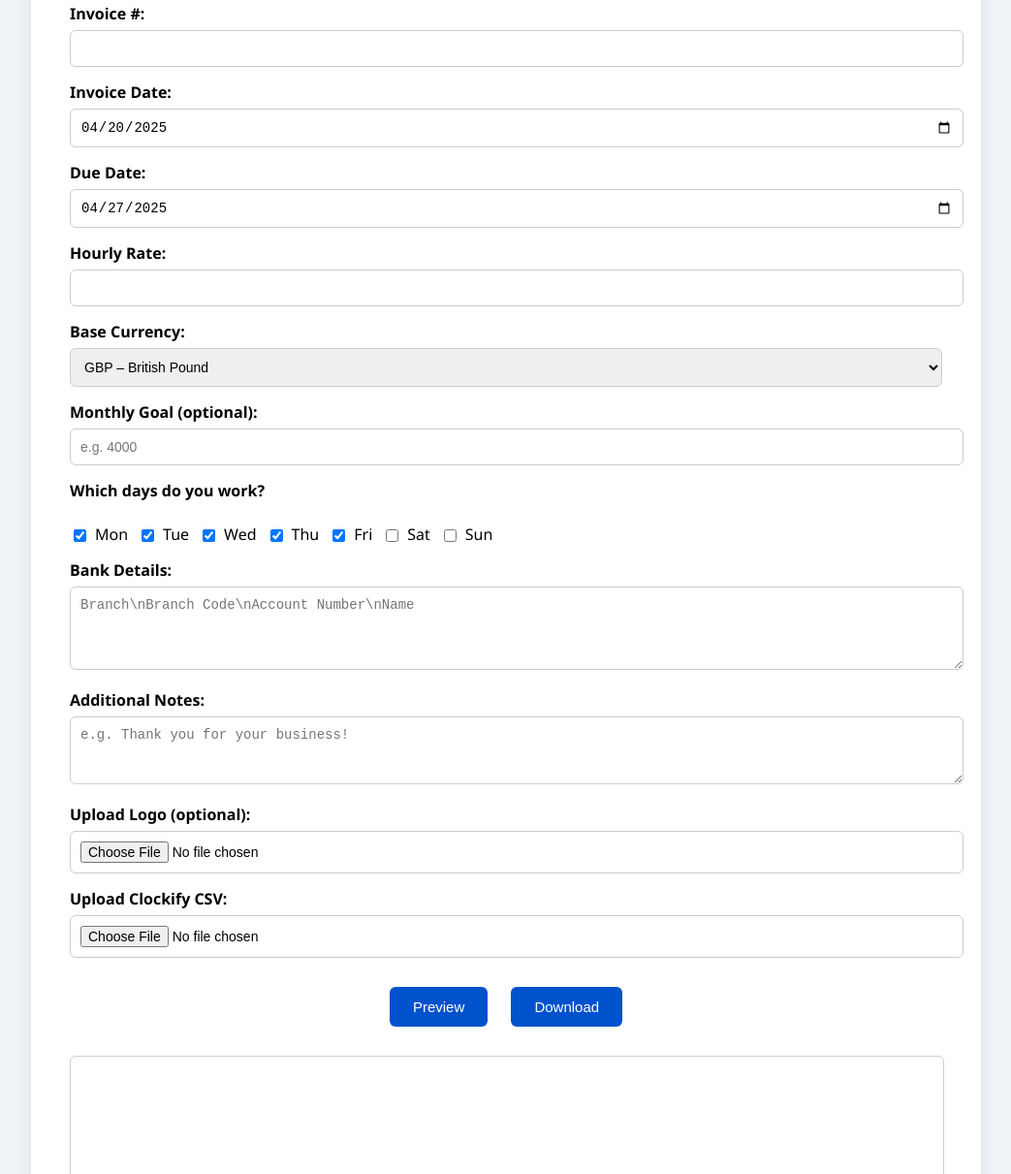
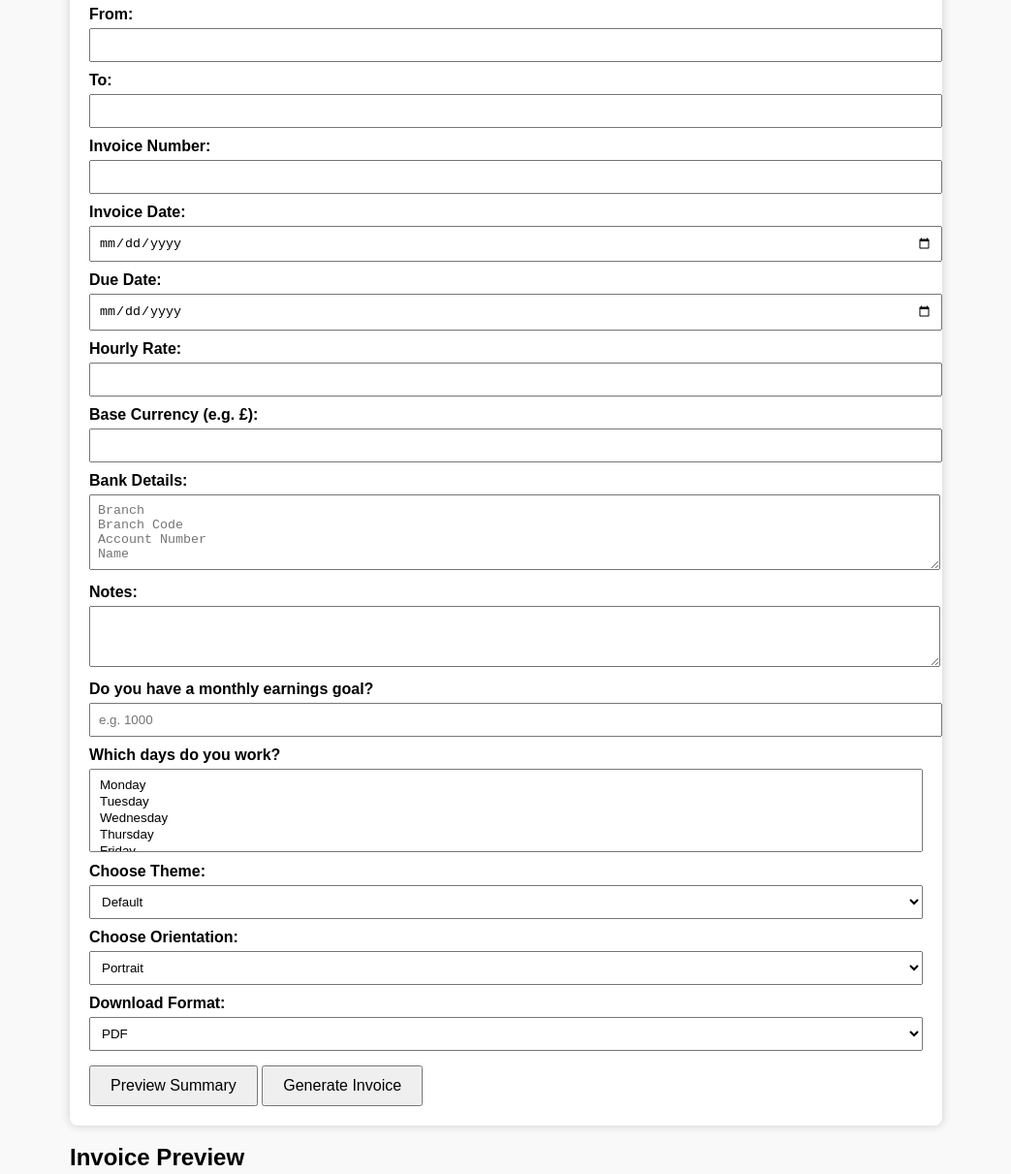
Before and after one commit to MichaelReichel/Clock2DocPublic, a plain HTML site: page index.html in a window 1280 px wide. Shown: the part 341-1552 px from the top of the page at 97% size, without its empty margins (118-1161 px from the left). Drawn offline with Linux system fonts and the light colour scheme.

Commit message:
Update index.html

```diff
--- a/index.html
+++ b/index.html
@@ -1,133 +1,155 @@
 <!DOCTYPE html>
 <html lang="en">
 <head>
-  <meta charset="UTF-8" />
-  <title>Clock2Doc</title>
+    <meta charset="UTF-8">
+    <title>Clock2Doc Invoice Generator</title>
+    <link rel="icon" type="image/png" href="static/logo.png">
     <style>
-    body { font-family: 'Segoe UI', sans-serif; background: #f0f4f8; padding: 40px; }
-    .container { max-width: 900px; margin: auto; background: #fff; padding: 40px; border-radius: 12px; box-shadow: 0 8px 24px rgba(0,0,0,0.08); }
-    label { font-weight: bold; display: block; margin-top: 15px; }
-    input, select, textarea { width: 100%; padding: 10px; margin-top: 6px; font-size: 14px; border: 1px solid #ccc; border-radius: 6px; }
-    .checkbox-group { display: flex; flex-wrap: wrap; gap: 10px; margin-top: 8px; }
-    .checkbox-group label { font-weight: normal; display: flex; align-items: center; gap: 6px; }
-    .buttons { margin-top: 30px; text-align: center; }
-    button { background: #0052cc; color: white; padding: 12px 24px; font-size: 15px; border: none; border-radius: 6px; margin: 0 10px; cursor: pointer; }
-    iframe { width: 100%; height: 600px; border: 1px solid #ccc; margin-top: 30px; border-radius: 6px; }
-    .logo-container { text-align: center; margin-bottom: 30px; }
-    .logo-container img { height: 140px; }
-    .summary-box { margin-top: 30px; padding: 20px; background: #f8faff; border: 1px solid #cce0ff; border-radius: 8px; }
-    .summary-box h3 { margin-top: 0; color: #0052cc; }
-    .summary-box p { margin: 5px 0; font-size: 16px; }
+        body {
+            font-family: Arial, sans-serif;
+            margin: 40px auto;
+            max-width: 900px;
+            background-color: #f9f9f9;
+            padding: 20px;
+        }
+        h1 {
+            text-align: center;
+        }
+        form {
+            background: white;
+            padding: 20px;
+            border-radius: 8px;
+            box-shadow: 0 0 10px #ccc;
+        }
+        label {
+            display: block;
+            margin-top: 10px;
+            font-weight: bold;
+        }
+        input, select, textarea {
+            width: 100%;
+            padding: 8px;
+            margin-top: 5px;
+        }
+        button {
+            margin-top: 15px;
+            padding: 10px 20px;
+            font-size: 16px;
+        }
+        #summary {
+            background: #eef;
+            margin-top: 20px;
+            padding: 15px;
+            border-radius: 5px;
+        }
     </style>
 </head>
 <body>
-  <div class="container">
-    <div class="logo-container">
-      <h1>Clock2Doc</h1>
+
+    <h1>
+        <img src="static/logo.png" alt="Clock2Doc Logo" style="height: 80px;"><br>
+        Clock2Doc Invoice Generator
+    </h1>
+
+    <form id="invoiceForm" method="POST" enctype="multipart/form-data" action="/upload" target="previewFrame">
+        <label for="csv_file">Upload Clockify CSV:</label>
+        <input type="file" id="csv_file" name="csv_file" required>
+
+        <label for="logo_file">Upload Logo (optional):</label>
+        <input type="file" id="logo_file" name="logo_file">
+
+        <label>From:</label>
+        <input type="text" name="from_name">
+
+        <label>To:</label>
+        <input type="text" name="to_name">
+
+        <label>Invoice Number:</label>
+        <input type="text" name="invoice_number">
+
+        <label>Invoice Date:</label>
+        <input type="date" name="invoice_date">
+
+        <label>Due Date:</label>
+        <input type="date" name="due_date">
+
+        <label>Hourly Rate:</label>
+        <input type="number" name="hourly_rate" step="0.01">
+
+        <label>Base Currency (e.g. £):</label>
+        <input type="text" name="base_currency">
+
+        <label>Bank Details:</label>
+        <textarea name="bank_details" rows="4" placeholder="Branch&#10;Branch Code&#10;Account Number&#10;Name"></textarea>
+
+        <label>Notes:</label>
+        <textarea name="notes" rows="3"></textarea>
+
+        <label>Do you have a monthly earnings goal?</label>
+        <input type="number" name="goal_amount" step="0.01" placeholder="e.g. 1000">
+
+        <label>Which days do you work?</label>
+        <select name="workdays" multiple>
+            <option value="0">Monday</option>
+            <option value="1">Tuesday</option>
+            <option value="2">Wednesday</option>
+            <option value="3">Thursday</option>
+            <option value="4">Friday</option>
+            <option value="5">Saturday</option>
+            <option value="6">Sunday</option>
+        </select>
+
+        <label>Choose Theme:</label>
+        <select name="theme">
+            <option value="default">Default</option>
+        </select>
+
+        <label>Choose Orientation:</label>
+        <select name="orientation">
+            <option value="portrait">Portrait</option>
+            <option value="landscape">Landscape</option>
+        </select>
+
+        <label>Download Format:</label>
+        <select name="output_format">
+            <option value="pdf">PDF</option>
+        </select>
+
+        <button type="button" onclick="fetchSummary()">Preview Summary</button>
+        <button type="submit">Generate Invoice</button>
+    </form>
+
+    <div id="summary" style="display: none;">
+        <h3>Summary</h3>
+        <p><strong>Total Hours:</strong> <span id="total_hours"></span></p>
+        <p><strong>Days Worked:</strong> <span id="days_worked"></span></p>
     </div>
 
-    <form id="invoice-form" enctype="multipart/form-data">
-      <label>From:<input name="from_name" /></label>
-      <label>To:<input name="to_name" /></label>
-      <label>Invoice #: <input name="invoice_number" /></label>
-      <label>Invoice Date: <input type="date" name="invoice_date" /></label>
-      <label>Due Date: <input type="date" name="due_date" /></label>
-      <label>Hourly Rate: <input type="number" name="hourly_rate" step="0.01" /></label>
-      <label>Base Currency:
-        <select name="base_currency">
-          <option value="GBP">GBP – British Pound</option>
-          <option value="USD">USD – US Dollar</option>
-          <option value="EUR">EUR – Euro</option>
-          <option value="AUD">AUD – Australian Dollar</option>
-          <option value="ZAR">ZAR – South African Rand</option>
-          <option value="INR">INR – Indian Rupee</option>
-          <option value="NGN">NGN – Nigerian Naira</option>
-          <option value="CAD">CAD – Canadian Dollar</option>
-          <option value="JPY">JPY – Japanese Yen</option>
-          <option value="CHF">CHF – Swiss Franc</option>
-        </select>
-      </label>
-
-      <label>Monthly Goal (optional): <input type="number" name="goal_amount" placeholder="e.g. 4000" /></label>
-      <label>Which days do you work?</label>
-      <div class="checkbox-group">
-        <label><input type="checkbox" name="workdays" value="0" checked> Mon</label>
-        <label><input type="checkbox" name="workdays" value="1" checked> Tue</label>
-        <label><input type="checkbox" name="workdays" value="2" checked> Wed</label>
-        <label><input type="checkbox" name="workdays" value="3" checked> Thu</label>
-        <label><input type="checkbox" name="workdays" value="4" checked> Fri</label>
-        <label><input type="checkbox" name="workdays" value="5"> Sat</label>
-        <label><input type="checkbox" name="workdays" value="6"> Sun</label>
-      </div>
-
-      <label>Bank Details:<textarea name="bank_details" rows="4" placeholder="Branch\nBranch Code\nAccount Number\nName"></textarea></label>
-      <label>Additional Notes:<textarea name="notes" rows="3" placeholder="e.g. Thank you for your business!"></textarea></label>
-      <label>Upload Logo (optional):<input type="file" name="logo" accept="image/*" /></label>
-      <label>Upload Clockify CSV:<input type="file" name="clockify_csv" id="clockify_csv" accept=".csv" required /></label>
-
-      <div class="buttons">
-        <button type="button" onclick="sendForm('preview')">Preview</button>
-        <button type="button" onclick="sendForm('download')">Download</button>
-      </div>
-    </form>
-
-    <div class="summary-box" id="earnings-summary" style="display:none;">
-      <h3>Earnings Summary</h3>
-      <p><strong>Income so far:</strong> £<span id="income-so-far">0</span></p>
-      <p><strong>Projected Income:</strong> £<span id="projected-income">0</span></p>
-      <p><strong>Remaining Workdays:</strong> <span id="remaining-days">0</span></p>
-      <p><strong>Required Avg Hours/Day:</strong> <span id="needed-avg">0</span> hrs</p>
-    </div>
-
-    <iframe id="preview-frame"></iframe>
-  </div>
+    <h2>Invoice Preview</h2>
+    <iframe name="previewFrame" width="100%" height="600px" style="border: 1px solid #ccc;"></iframe>
 
     <script>
-    const today = new Date().toISOString().split("T")[0];
-    document.querySelector('input[name="invoice_date"]').value = today;
-    const due = new Date(); due.setDate(due.getDate() + 7);
-    document.querySelector('input[name="due_date"]').value = due.toISOString().split('T')[0];
+        function fetchSummary() {
+            const form = document.getElementById('invoiceForm');
+            const formData = new FormData(form);
 
-    function sendForm(action) {
-      const form = document.getElementById("invoice-form");
-      const formData = new FormData(form);
-      formData.append("action", action);
-
-      const workdays = document.querySelectorAll("input[name='workdays']:checked");
-      workdays.forEach(day => formData.append("workdays", day.value));
-
-      // Fetch PDF
-      fetch("/upload", {
-        method: "POST",
+            fetch('/summary', {
+                method: 'POST',
                 body: formData
-      })
-      .then(r => r.blob())
+            }).then(response => response.json())
               .then(data => {
-        const url = URL.createObjectURL(data);
-        if (action === "preview") {
-          document.getElementById("preview-frame").src = url;
-        } else {
-          const a = document.createElement("a");
-          a.href = url;
-          a.download = "invoice.pdf";
-          a.click();
+                  if (data.error) {
+                      alert(data.error);
+                      return;
                   }
-      });
-
-      // Fetch summary
-      fetch("/summary", {
-        method: "POST",
-        body: formData
-      })
-      .then(r => r.json())
-      .then(data => {
-        document.getElementById("earnings-summary").style.display = "block";
-        document.getElementById("income-so-far").textContent = data.income_so_far;
-        document.getElementById("projected-income").textContent = data.projected_income;
-        document.getElementById("remaining-days").textContent = data.remaining_days;
-        document.getElementById("needed-avg").textContent = data.needed_avg_hours_per_day;
+                  document.getElementById('total_hours').innerText = data.total_hours;
+                  document.getElementById('days_worked').innerText = data.days_worked;
+                  document.getElementById('summary').style.display = 'block';
+              }).catch(error => {
+                  alert("Summary error: " + error);
               });
         }
     </script>
+
 </body>
 </html>
```
Lines whose indentation alone changed are shown as unchanged.
